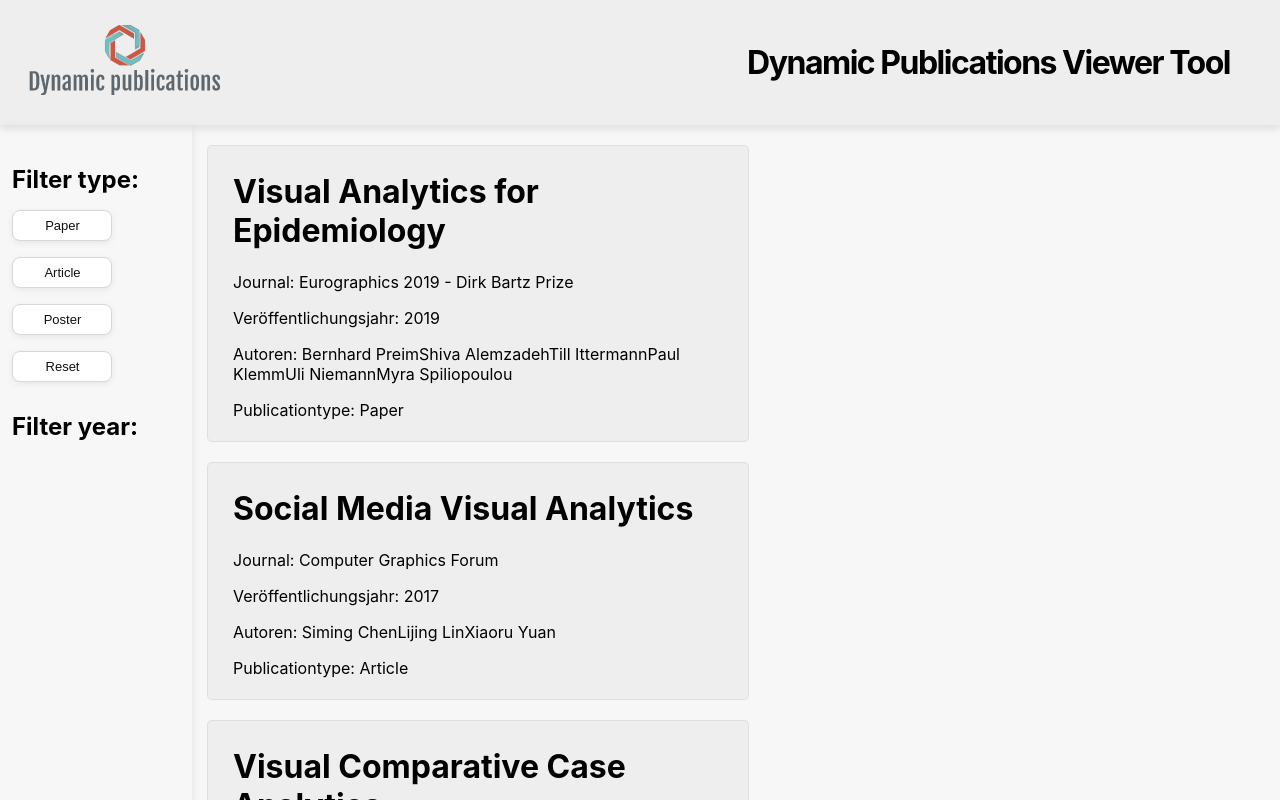
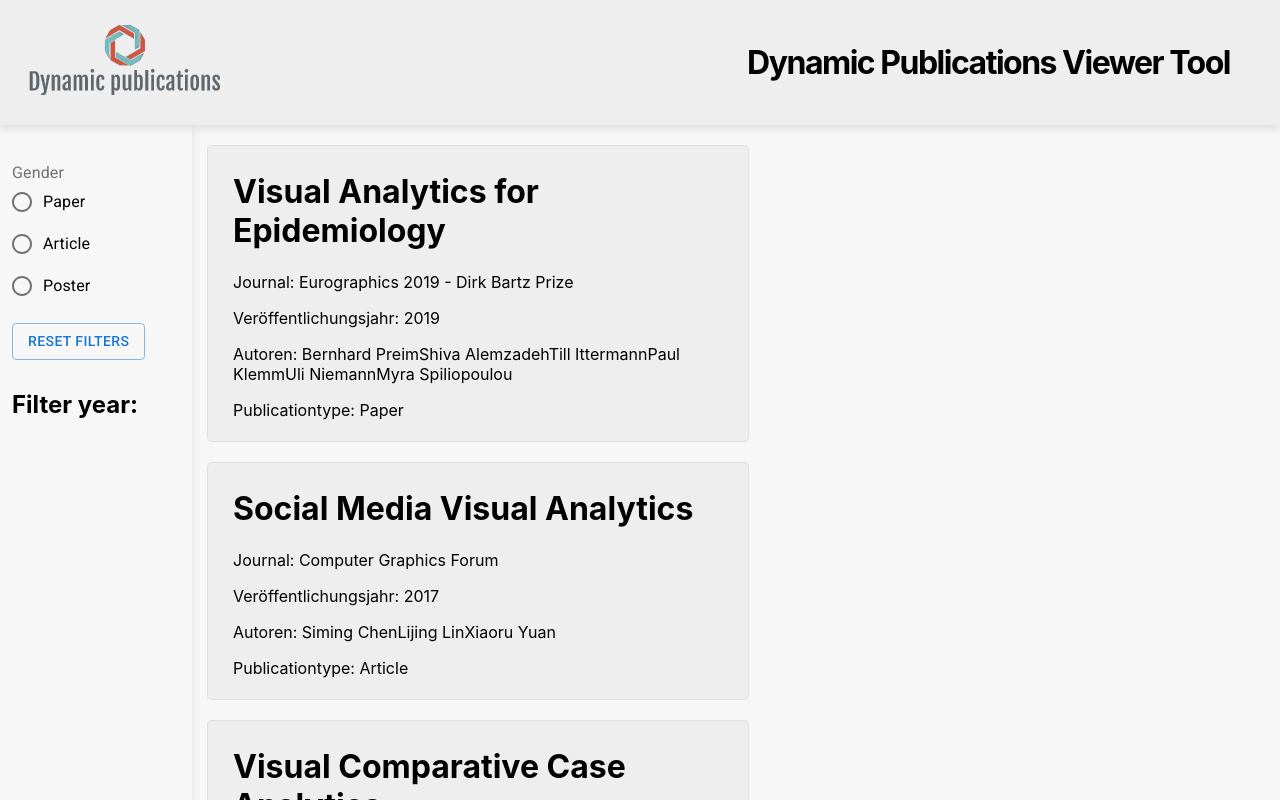
Before and after one commit to Niclay/WebUI_Project, a React (Create React App) app: page / in a window 1280 px wide. Shown: the top 800 px of the page. Built offline with nearby package versions, Linux system fonts and the light colour scheme.

Commit message:
Added radiobuttons as filters
Removed buttons previously used for filtering cards and replaced them with Material UI Radiobuttons

```diff
--- a/public/index.html
+++ b/public/index.html
@@ -15,6 +15,14 @@
       user's mobile device or desktop. See https://developers.google.com/web/fundamentals/web-app-manifest/
     -->
     <link rel="manifest" href="%PUBLIC_URL%/manifest.json" />
+    <link
+      rel="stylesheet"
+      href="https://fonts.googleapis.com/css?family=Roboto:300,400,500,700&display=swap"
+    />
+    <link
+      rel="stylesheet"
+      href="https://fonts.googleapis.com/icon?family=Material+Icons"
+    />
     <!--
       Notice the use of %PUBLIC_URL% in the tags above.
       It will be replaced with the URL of the `public` folder during the build.
--- a/src/App.js
+++ b/src/App.js
@@ -1,11 +1,10 @@
 import React from 'react'
-import { RecoilRoot, atom, useRecoilState } from 'recoil'
+import { RecoilRoot } from 'recoil'
 import Navbar from './components/Navbar'
 import Filters from './components/Filters'
 import Objects from './components/Objects'
 import './App.css'
 import './index.css'
-import Data from "./data"
 
 
 
--- a/src/atoms.js
+++ b/src/atoms.js
@@ -2,5 +2,5 @@ import { atom } from 'recoil'
 
 export const typeState = atom({
     key: 'typeState',
-    default: '',
+    default: null,
   });
--- a/src/components/Objects.js
+++ b/src/components/Objects.js
@@ -1,5 +1,5 @@
-import React, { useState } from "react"
-import {RecoilRoot,atom,selector,useRecoilState,useRecoilValue,} from 'recoil';
+import React from "react"
+import {useRecoilState} from 'recoil';
 import Card from "./Card"
 import Data from "../data"
 import { typeState } from '../atoms'
@@ -7,8 +7,9 @@ import { typeState } from '../atoms'
 export default function Objects() {
 
 const [type, setType] = useRecoilState(typeState);
-const filteredcards = (type !== "" ? Data.filter(date => date.hasOwnProperty("type") && date.type[0] ===type).map(item => <Card {...item}/>) : Data.map(item => <Card {...item}/>))
-    return (
+const filteredcards = (type ? Data.filter(date => date.hasOwnProperty("type") && date.type[0] === type).map(item => <Card {...item}/>) : Data.map(item => <Card {...item}/>))
+console.log(type)
+return (
     <div className="objects--Wrapper">
         {filteredcards}
     </div>
--- a/src/components/Typefilter.js
+++ b/src/components/Typefilter.js
@@ -1,30 +1,38 @@
 import React from "react"
-import {RecoilRoot,atom,selector,useRecoilState,useRecoilValue,} from 'recoil';
+import { RecoilRoot, atom, selector, useRecoilState, useRecoilValue, } from 'recoil';
 import Data from "../data"
 import Typefilters from "./Typefilters"
 import { typeState } from '../atoms'
+import Button from '@mui/material/Button'
+import * as Mui from '@material-ui/core';
 
 
 
 
-export default function Typefilter (props) {
+export default function Typefilter(props) {
     const typeSet = new Set()
-    for (let i = 0; i < Data.length;i++) {
-      if (Data[i].hasOwnProperty("type")) {
-          typeSet.add(Data[i].type[0])
-      }
+    for (let i = 0; i < Data.length; i++) {
+        if (Data[i].hasOwnProperty("type")) {
+            typeSet.add(Data[i].type[0])
+        }
     }
-    const typefilter = [...typeSet].map(item => <Typefilters type={item}/>)
+    const typefilter = [...typeSet].map(item => <Typefilters type={item} />)
     const [type, setTypes] = useRecoilState(typeState);
 
 
     return (
         <div className="filterwrap">
-            <div className="filter--title">
-                <h1>Filter type:</h1>
-            </div>
-            {typefilter }
-            <button class="button-13" onClick={() => setTypes("")}>Reset</button>
+            <Mui.FormControl>
+                <Mui.FormLabel id="demo-radio-buttons-group-label">Gender</Mui.FormLabel>
+                <Mui.RadioGroup
+                    aria-labelledby="demo-radio-buttons-group-label"
+                    defaultValue="female"
+                    name="radio-buttons-group"
+                >
+                    {typefilter}
+                </Mui.RadioGroup>
+            </Mui.FormControl>
+            <p><Button variant="outlined" onClick={() => setTypes("")}>Reset filters</Button></p>
         </div>
     )
 }
--- a/src/components/Typefilters.js
+++ b/src/components/Typefilters.js
@@ -1,12 +1,16 @@
 import React from "react"
-import {RecoilRoot,atom,selector,useRecoilState,useRecoilValue, useSetRecoilState,} from 'recoil';
+import {useRecoilState} from 'recoil';
 import { typeState } from '../atoms'
+import * as Mui from '@material-ui/core';
+import Checkbox from '@mui/material/Checkbox'
 
 
 
 export default function Typefilters(props) {
     const [type, setTypes] = useRecoilState(typeState);
     return (
-        <p><button class="button-13" onClick={() => setTypes(props.type)}>{props.type}</button></p>
+        <Mui.FormControlLabel value={props.type} control={<Mui.Radio onClick={() => setTypes(props.type)}/>} label={props.type} />
+
     )
+
 }
```
Also changed, not shown: package.json (+7 -3 lines), 1 other file (tests, documents, lock files or other folders).
